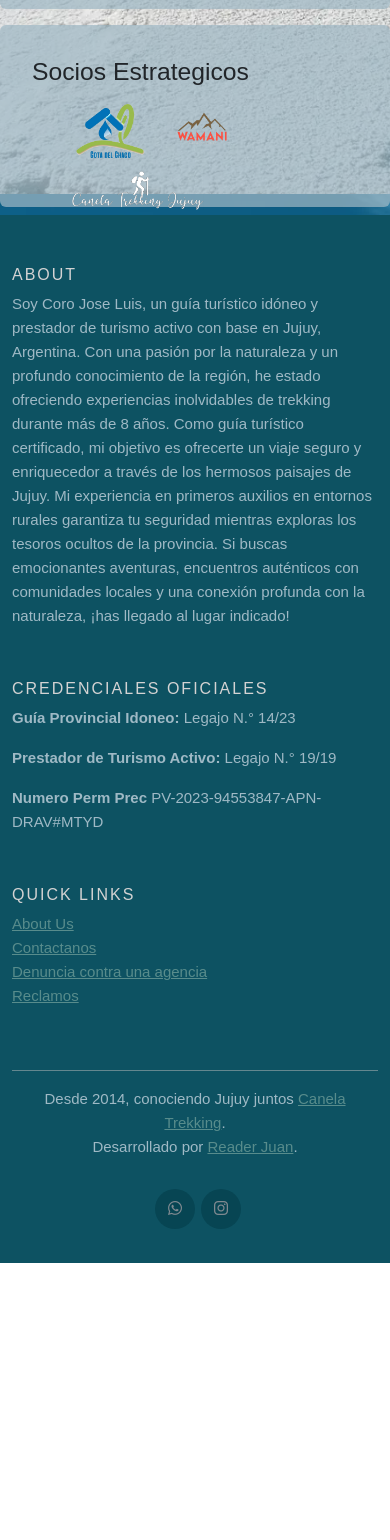
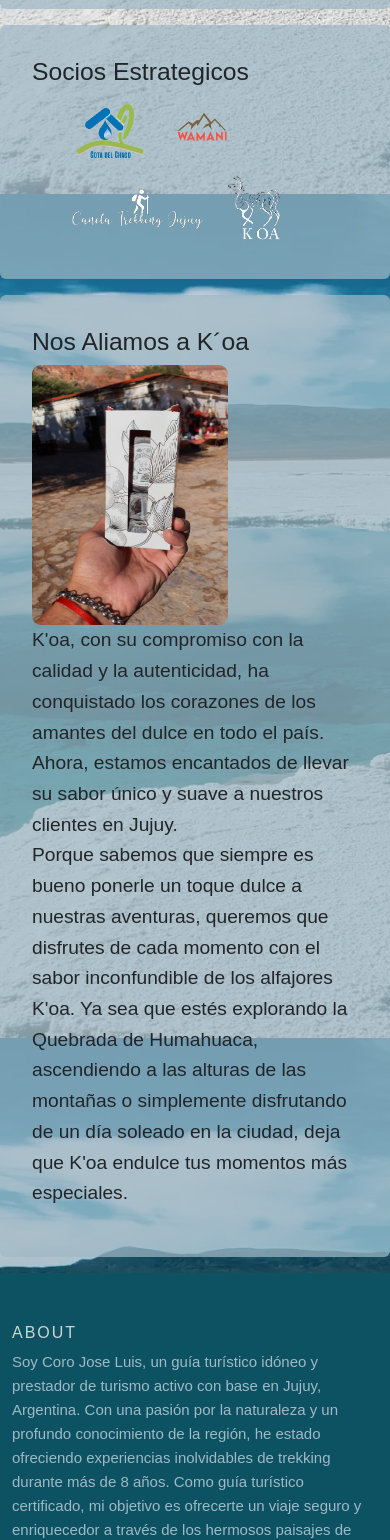
Before and after one commit to JMReader/Canela-Trekking, an Angular app: page / in a window 390 px wide. Shown: the part 1494-3034 px from the top of the page. Before the commit the page ends 2757 px from the top, so only its background shows below. Built offline with nearby package versions, Linux system fonts and the light colour scheme.

Commit message:
adding koa partnership

```diff
--- a/src/app/components/layouts/footer/footer.component.html
+++ b/src/app/components/layouts/footer/footer.component.html
@@ -10,23 +10,13 @@
           </p>
         </div>
 
-        <!-- <div class="col-xs-6 col-md-3"> //aca van a ir links tipo yungas qeubradas, etc etc etc
-          <h6>Categories</h6>
-          <ul class="footer-links">
-            <li><a href="http://scanfcode.com/category/c-language/">C</a></li>
-            <li><a href="http://scanfcode.com/category/front-end-development/">UI Design</a></li>
-            <li><a href="http://scanfcode.com/category/back-end-development/">PHP</a></li>
-            <li><a href="http://scanfcode.com/category/java-programming-language/">Java</a></li>
-            <li><a href="http://scanfcode.com/category/android/">Android</a></li>
-            <li><a href="http://scanfcode.com/category/templates/">Templates</a></li>
-          </ul>
-        </div> -->
+
         <div class="col-xs-6 col-md-3">
           <h6>Credenciales Oficiales</h6>
 
               <p><strong>Guía Provincial Idoneo:</strong> Legajo N.° 14/23</p>
               <p><strong>Prestador de Turismo Activo:</strong> Legajo N.° 19/19</p>
-              <p><strong>Numero Perm Prec</strong> PV-2023-94553847-APN-DRAV#MTYD</p>
+              <p><strong>Legajo agencia de turismo Nacional :</strong> 18880 </p>
 
         </div>
         <div class="col-xs-6 col-md-3">
@@ -36,8 +26,6 @@
             <li><a href="http://scanfcode.com/contact/">Contactanos</a></li>
             <li><a href="https://tramitesadistancia.gob.ar/tramitesadistancia/detalle-tipo?id=624">Denuncia contra una agencia</a></li>
             <li><a href="https://wa.me/543885148856">Reclamos</a></li>
-            <!-- <li><a href="http://scanfcode.com/privacy-policy/">Privacy Policy</a></li>
-            <li><a href="http://scanfcode.com/sitemap/">Sitemap</a></li> -->
           </ul>
         </div>
       </div>
--- a/src/app/landing/landing.component.css
+++ b/src/app/landing/landing.component.css
@@ -62,6 +62,31 @@ p {
 }
 .socios--list--img{
   height: 100%;
+}
+
+
+.container:hover {
+  box-shadow: 8px 6px 1px var(--color-foot);
+  transition: box-shadow .7s;
+}
+
+
+.koa--cont{
+  display: flex;
+  flex-direction: row;
+  font-size: medium;
+  justify-content: space-around;
+  flex-wrap: wrap;
+
+}
+.koa--cont-img img{
+  aspect-ratio: 3/4;
+  max-width: 400px;
+  border-radius: 9px;
+}
+.koa--cont-text{
+  max-width: 45%;
+  font-weight: 600;
 }
 
 /*estilos boton*/
@@ -150,5 +175,18 @@ p {
     .container__buttons{
         justify-content: center;
     }
+    .koa--cont-img img{
+      max-width: 60%;
+    }
+    .koa--cont-text{
+      max-width: 100%;
+      font-weight: 400;
 
+    }
+    #koa{
+      justify-content: center;
+    }
+    #socios--list{
+      height: auto;
+    }
  }
--- a/src/app/landing/landing.component.html
+++ b/src/app/landing/landing.component.html
@@ -8,10 +8,20 @@
   <app-header></app-header>
   <div class="container">
     <h2>Descubre la belleza de Jujuy</h2>
-        <p>Somos Canela Trekking, una Empresa de Viajes y Turismo especializada en turismo receptivo en la provincia de Jujuy, Argentina. Con más de 8 años de experiencia, te ofrecemos la oportunidad única de explorar los lugares no tradicionales de las 4 regiones de Jujuy, especialmente la exuberante región de las Yungas.</p>
-        <p>Nuestros guías, capacitados en primeros auxilios y expertos en entornos rurales y naturales, garantizan tu seguridad mientras disfrutas de una experiencia auténtica y enriquecedora.</p>
+    <p>
+      Somos Canela Trekking, una Empresa de Viajes y Turismo especializada en
+      turismo receptivo en la provincia de Jujuy, Argentina. Con más de 8 años
+      de experiencia, te ofrecemos la oportunidad única de explorar los lugares
+      no tradicionales de las 4 regiones de Jujuy, especialmente la exuberante
+      región de las Yungas.
+    </p>
+    <p>
+      Nuestros guías, capacitados en primeros auxilios y expertos en entornos
+      rurales y naturales, garantizan tu seguridad mientras disfrutas de una
+      experiencia auténtica y enriquecedora.
+    </p>
   </div>
-    <div class="container my-2" >
+  <div class="container my-2">
     <h2>¿Qué ofrecemos?</h2>
     <ul>
       <li>Itinerarios de 1, 4 y 7 días</li>
@@ -23,7 +33,10 @@
   </div>
   <div class="container" id="contacto">
     <h2>Contacto</h2>
-        <p>Para obtener más información y reservar tu próxima aventura con Canela Trekking, contáctanos a través de los siguientes medios:</p>
+    <p>
+      Para obtener más información y reservar tu próxima aventura con Canela
+      Trekking, contáctanos a través de los siguientes medios:
+    </p>
     <div class="container__buttons">
       <button class="bookmarkBtn" (click)="openWindow('wpp')">
         <span class="IconContainer" id="icon_wpp">
@@ -46,16 +59,63 @@
       </button>
     </div>
   </div>
-       <div class="container my-2" id="socios" >
+  <div class="container my-2" id="socios">
     <h2>Socios Estrategicos</h2>
     <ul id="socios--list">
-            <li><img class="socios--list--img" src="assets/aguadelchaco.png" alt="agua del chaco Logo"></li>
-            <li ><img class="socios--list--img" src="assets/wamani.png" alt="Wamani Turismo Aventura"></li>
-            <li style="aspect-ratio: auto;width: 132px;height: auto;"><img class="socios--list--img"  src="assets/CanelaTrekking.png" alt="Wamani Turismo Aventura"></li>
+      <li>
+        <img
+          class="socios--list--img"
+          src="assets/aguadelchaco.png"
+          alt="agua del chaco Logo"
+        />
+      </li>
+      <li>
+        <img
+          class="socios--list--img"
+          src="assets/wamani.png"
+          alt="Wamani Turismo Aventura"
+        />
+      </li>
+      <li style="aspect-ratio: auto; width: 132px; height: auto">
+        <img
+          class="socios--list--img"
+          src="assets/CanelaTrekking.png"
+          alt="Wamani Turismo Aventura"
+        />
+      </li>
+      <li>
+        <img
+          class="socios--list--img"
+          src="assets/Koa.png"
+          alt="Alfajores K´oa"
+        />
+      </li>
       <!-- <li><img class="socios--list--img" src="assets/aguadelchaco.png" alt="agua del chaco Logo"></li>
             <li><img class="socios--list--img" src="assets/aguadelchaco.png" alt="agua del chaco Logo"></li>  -->
     </ul>
     <!-- <a href="#contacto" class="cta-btn">Asociate con nosotros</a> -->
   </div>
+  <div class="container my-3 efec" id="Koa">
+    <div class="h2">Nos Aliamos a K´oa</div>
+    <div class="koa--cont">
+      <div class="koa--cont-img">
+        <img src="assets/KoaFoto.jpg" alt="Foto de alfajores K´oa">
+      </div>
+      <div class="koa--cont-text">
+        <p>
+            K'oa, con su compromiso con la calidad y la autenticidad, ha conquistado
+            los corazones de los amantes del dulce en todo el país. Ahora, estamos
+            encantados de llevar su sabor único y suave a nuestros clientes en
+            Jujuy. <br> Porque sabemos que siempre es bueno ponerle un toque dulce a
+            nuestras aventuras, queremos que disfrutes de cada momento con el sabor
+            inconfundible de los alfajores K'oa. Ya sea que estés explorando la
+            Quebrada de Humahuaca, ascendiendo a las alturas de las montañas o
+            simplemente disfrutando de un día soleado en la ciudad, deja que K'oa
+            endulce tus momentos más especiales.
+        </p>
+      </div>
+    </div>
+  </div>
+
   <app-footer></app-footer>
 </body>
```
Also changed, not shown: src/assets/Koa.png (added), src/assets/KoaFoto.jpg (added). Lines whose indentation alone changed are shown as unchanged.
